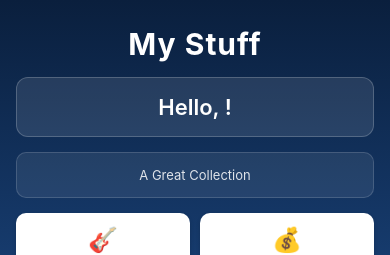
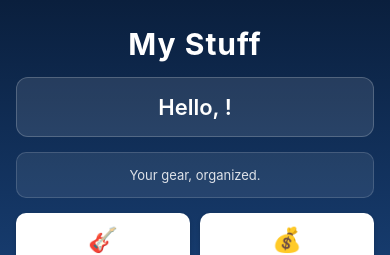
Before and after one commit to dps3ven/my_stuff, a React Native app: screen /Dashboard in a window 390 px wide. Shown: the top 255 px of the page. Built offline with nearby package versions, Linux system fonts and the light colour scheme.

Commit message:
random message

```diff
--- a/screens/DashboardScreen.js
+++ b/screens/DashboardScreen.js
@@ -3,9 +3,23 @@ import { View, Text, TouchableOpacity, StyleSheet, ScrollView } from 'react-nati
 import { LinearGradient } from 'expo-linear-gradient';
 import storage from '../utils/storage';
 
+const HAPPY_MESSAGES = [
+  'A great collection deserves a record.',
+  'Every instrument has a story.',
+  'Your gear, organized.',
+  'Keep track of what you own.',
+  'Document what matters.',
+  'Where music meets memory.',
+  'Your sound, your stuff.',
+  'A home for your gear.',
+  'For the love of music.',
+  'Every piece counts.',
+];
+
 export default function DashboardScreen({ navigation }) {
   const [user, setUser] = useState(null);
   const [stats, setStats] = useState({ totalItems: 0, totalValue: 0 });
+  const [happyMessage] = useState(() => HAPPY_MESSAGES[Math.floor(Math.random() * HAPPY_MESSAGES.length)]);
 
   useEffect(() => {
     const unsubscribe = navigation.addListener('focus', () => {
@@ -55,9 +69,7 @@ export default function DashboardScreen({ navigation }) {
         </View>
 
         <View style={styles.whyCard}>
-          <Text style={styles.whyText}>
-          A Great Collection
-          </Text>
+          <Text style={styles.whyText}>{happyMessage}</Text>
         </View>
 
         <View style={styles.statsContainer}>
```
